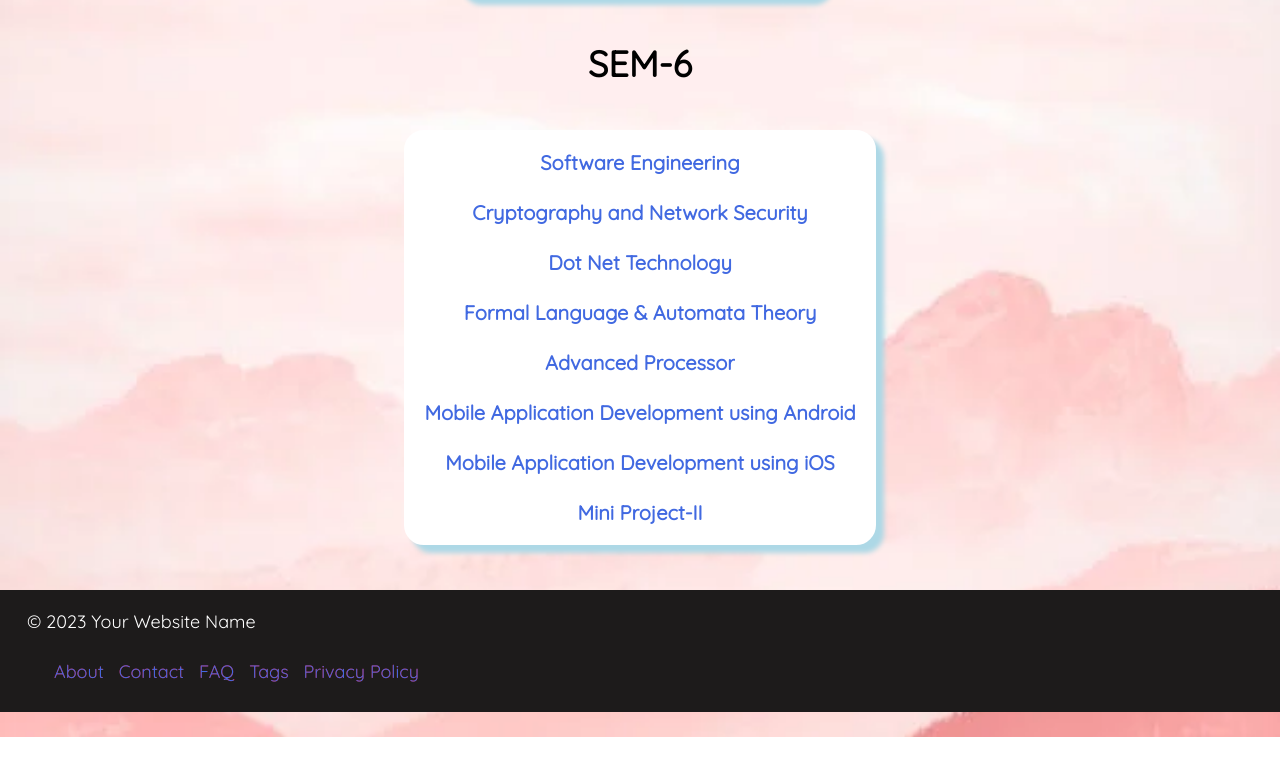
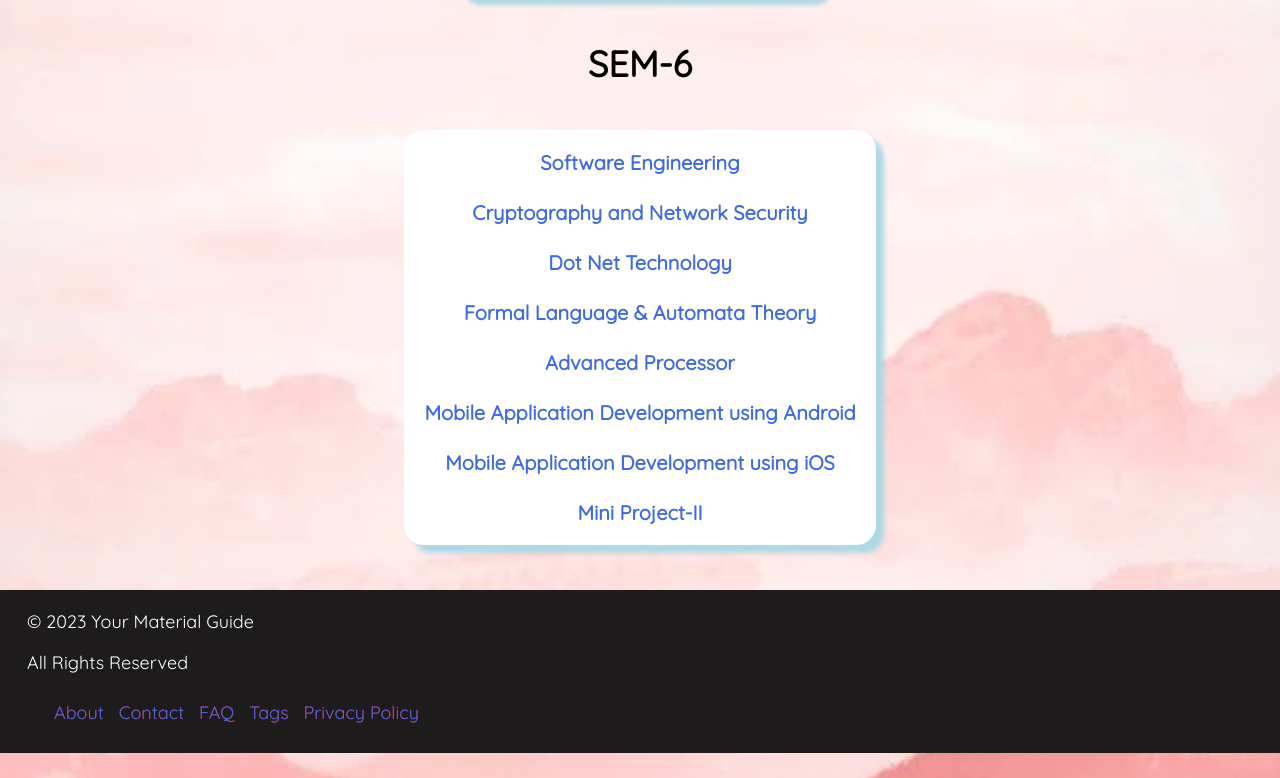
Before and after one commit to 007Dharmjit/Website, a plain HTML site: page cc.html in a window 1280 px wide. Shown: the part 752-1530 px from the top of the page. Before the commit the page ends 1489 px from the top, so only its background shows below. Drawn offline with Linux system fonts and the light colour scheme; a web font is replaced by a local one.

Commit message:
Update cc.html

```diff
--- a/cc.html
+++ b/cc.html
@@ -3,7 +3,7 @@
   <head>
     <meta charset="UTF-8" />
     <meta name="viewport" content="width=device-width, initial-scale=1.0" />
-    <title>Website Name</title>
+    <title>Material Guide</title>
     <link rel="stylesheet" href="st.css" />
     <link rel="preconnect" href="https://fonts.googleapis.com" />
     <link rel="preconnect" href="https://fonts.gstatic.com" crossorigin />
@@ -19,7 +19,7 @@
           alt="Logo" />
       </div>
       <div class="website-name">
-        <h1>Website Name</h1>
+        <h1>Material Guide</h1>
       </div>
     </div>
 
@@ -72,7 +72,8 @@
 
     <footer>
       <div class="mas1">
-        <p>&copy; 2023 Your Website Name</p>
+        <p>&copy; 2023 Your Material Guide</p>
+        <p>All Rights Reserved</p>
         <table>
           <ul class="ft">
             <li><a href="">About</a></li>
```
